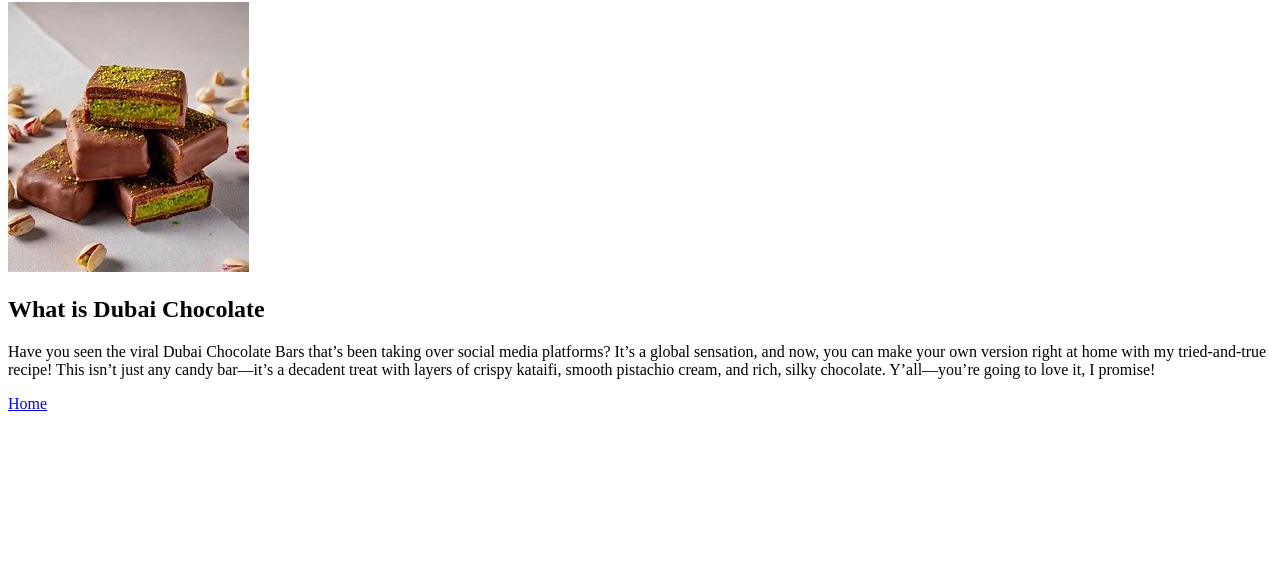
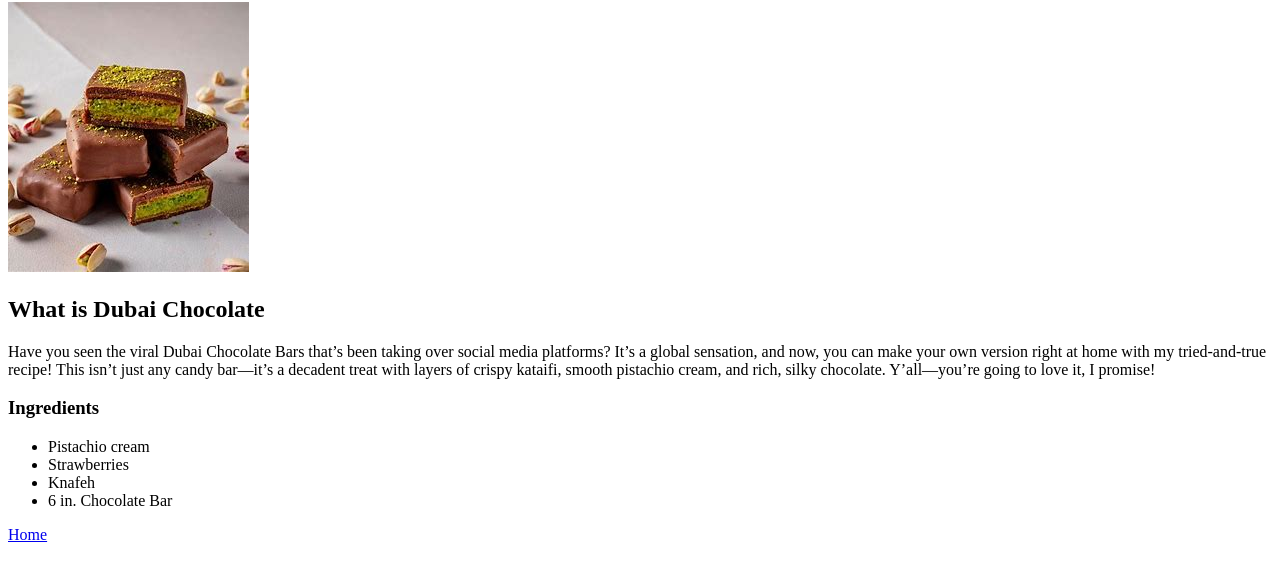
Before and after one commit to hamzago996/odin-recipes, a plain HTML site: page recipes/dubai.html in a window 1280 px wide. Shown: the part 78-656 px from the top of the page. Drawn offline with Linux system fonts and the light colour scheme.

Commit message:
Modified dubai.html & mansaf.html
Added the list of ingredients needed
for how to make each recipe.

```diff
--- a/recipes/dubai.html
+++ b/recipes/dubai.html
@@ -12,7 +12,13 @@
 
     <h2>What is Dubai Chocolate</h2>
 <p>Have you seen the viral Dubai Chocolate Bars that’s been taking over social media platforms? It’s a global sensation, and now, you can make your own version right at home with my tried-and-true recipe! This isn’t just any candy bar—it’s a decadent treat with layers of crispy kataifi, smooth pistachio cream, and rich, silky chocolate. Y’all—you’re going to love it, I promise!</p>
-
+   <h3>Ingredients</h3>
+   <ul>
+    <li>Pistachio cream</li>
+    <li>Strawberries</li>
+    <li>Knafeh</li>
+    <li>6 in. Chocolate Bar </li>
+   </ul>
 <a href="../index.html">Home</a>
 </body>
 </html>
```
Also changed, not shown: recipes/mansaf.html (+7 -1 lines).
